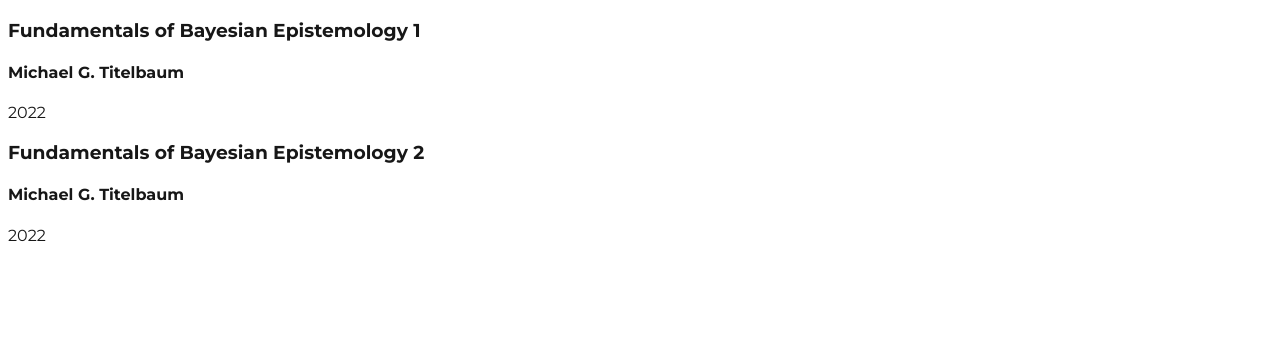
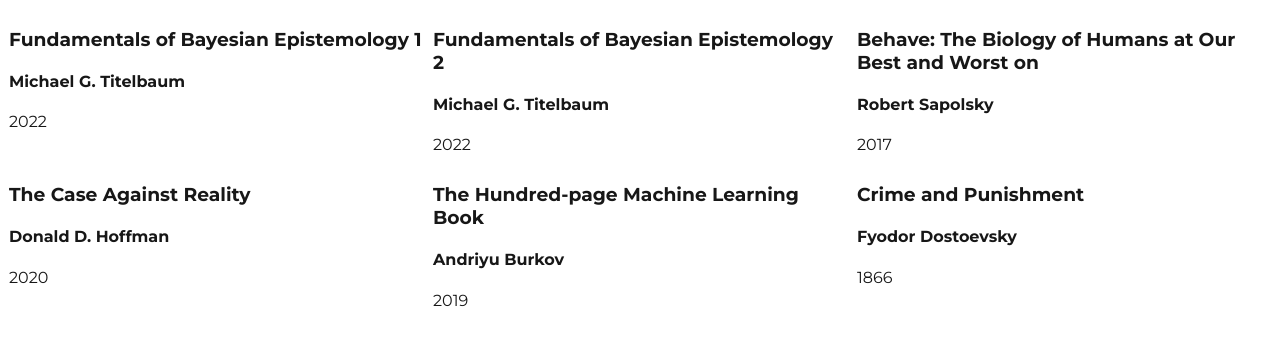
Before and after one commit to LerkkaP/digital-bookshelf, a Next.js app: page / in a window 1280 px wide. Shown: the top 346 px of the page. Built offline with nearby package versions, Linux system fonts and the light colour scheme.

Commit message:
create basic grid structure

```diff
--- a/app/globals.css
+++ b/app/globals.css
@@ -22,3 +22,14 @@ body {
   color: var(--foreground);
   font-family: Arial, Helvetica, sans-serif;
 }
+
+.grid-container {
+  display: grid;
+  grid-template-columns: repeat(3, 1fr);
+  gap: .5rem;
+}
+
+.grid-item {
+  border: 1px solid white;
+  border-radius: 5px;
+}
--- a/app/page.tsx
+++ b/app/page.tsx
@@ -13,9 +13,9 @@ export default async function Page() {
   console.log(data)
   return (
     <div>
-      <main>
+      <main className="grid-container">
         {data.map(book => (
-          <div key={book.id}>
+          <div className="grid-item" key={book.id}>
             <h3>{book.title}</h3>
             <h4>{book.author}</h4>
             <span>{book.published}</span>
--- a/data/books.json
+++ b/data/books.json
@@ -10,5 +10,29 @@
         "title": "Fundamentals of Bayesian Epistemology 2",
         "author": "Michael G. Titelbaum",
         "published": "2022"
+    },
+    {
+        "id": 3,
+        "title": "Behave: The Biology of Humans at Our Best and Worst on",
+        "author": "Robert Sapolsky",
+        "published": "2017"
+    },
+    {
+        "id": 4,
+        "title": "The Case Against Reality",
+        "author": "Donald D. Hoffman",
+        "published": "2020"
+    },
+    {
+        "id": 5,
+        "title": "The Hundred-page Machine Learning Book",
+        "author": "Andriyu Burkov",
+        "published": "2019"
+    },
+    {
+        "id": 6,
+        "title": "Crime and Punishment",
+        "author": "Fyodor Dostoevsky",
+        "published": "1866"
     }
 ]
```
